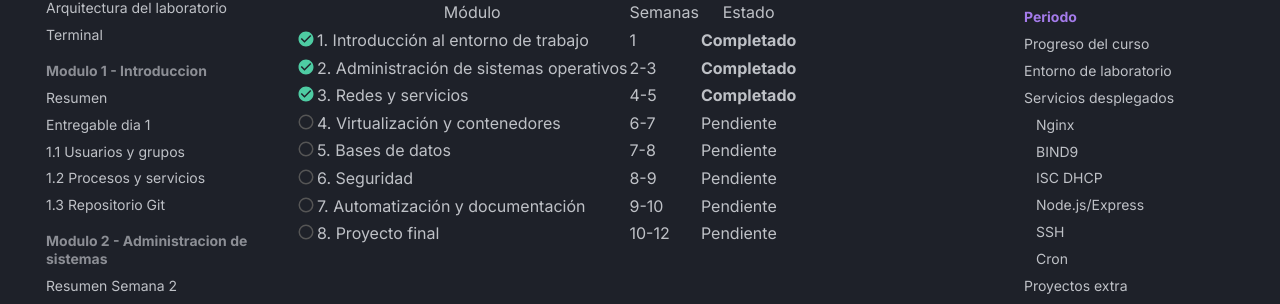
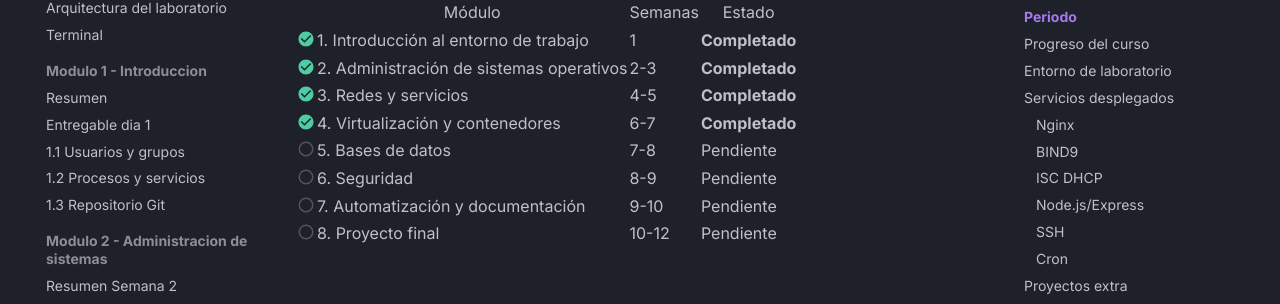
Before and after one commit to DannyRuizB/formacion-danny, an MkDocs documentation site: the page built from docs/index.md, in a window 1280 px wide and 900 px high, scrolled down 415 px. Shown: the part 147-451 px from the top of the window. Built offline with MkDocs 1.6.1 and Material for MkDocs 9.7.7, drawn with Linux system fonts in a browser that asks for light colours.

Commit message:
Marcar Modulo 4 (Virtualizacion y contenedores) como completado en la wiki

```diff
--- a/docs/index.md
+++ b/docs/index.md
@@ -37,7 +37,7 @@ Tutor: Adrian Rodrigo Melon Gutte
 | :material-check-circle:{ .green } | 1. Introducción al entorno de trabajo | 1 | **Completado** |
 | :material-check-circle:{ .green } | 2. Administración de sistemas operativos | 2-3 | **Completado** |
 | :material-check-circle:{ .green } | 3. Redes y servicios | 4-5 | **Completado** |
-| :material-circle-outline:{ .pending } | 4. Virtualización y contenedores | 6-7 | Pendiente |
+| :material-check-circle:{ .green } | 4. Virtualización y contenedores | 6-7 | **Completado** |
 | :material-circle-outline:{ .pending } | 5. Bases de datos | 7-8 | Pendiente |
 | :material-circle-outline:{ .pending } | 6. Seguridad | 8-9 | Pendiente |
 | :material-circle-outline:{ .pending } | 7. Automatización y documentación | 9-10 | Pendiente |
```
